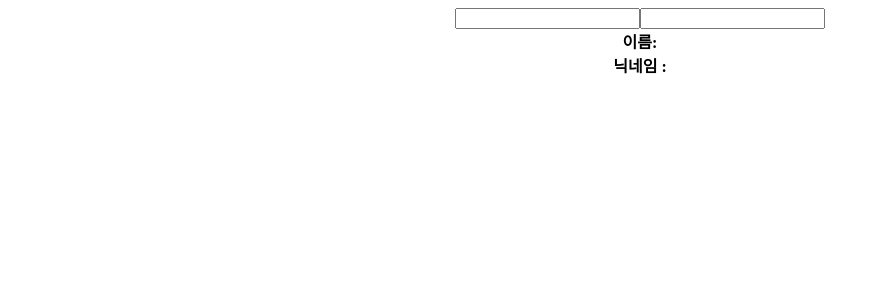
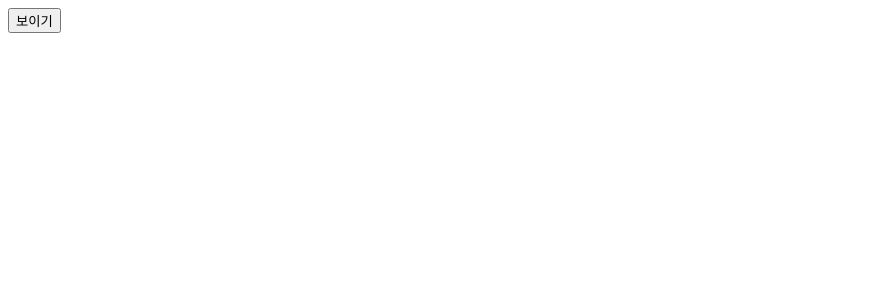
Before and after one commit to hamayj/TIL, a React (Create React App) app in the folder 221007-hooks/: page / in a window 1280 px wide. Shown: the top 300 px of the page, without its empty margins (0-880 px from the left). Built offline with nearby package versions, Linux system fonts and the light colour scheme.

Commit message:
study: React useEffect 뒷정리함수

```diff
--- a/221007-hooks/src/App.js
+++ b/221007-hooks/src/App.js
@@ -1,13 +1,22 @@
-import logo from './logo.svg';
-import './App.css';
+import React, {useState} from 'react';
 import Info from './Info';
 
 function App() {
+  const [visible, setVisible] = useState(false);
+
   return (
-    <div className="App">
-      <Info />
+    <div>
+      <button
+        onClick={()=> {
+          setVisible(!visible);
+        }}> {visible? '숨기기':'보이기'}
+      </button>
+        {visible && <Info /> }
+        {/* JSX 안에는 중괄호를 이용해서 표현식을 포함할 수 있음. 그 안에 JavaScript의 논리연산자 &&을 사용하면 쉽게 엘리먼트를 조건부로 넣을 수 있음. */}
+        {/* JS 안에서 true && expression은 항상 expression으로 평가되고, false && expression은 항상 false로 평가됨.
+        따라서 && 뒤에 엘리먼트는 조건이 true일 때 출력됨. 조건이 false라면 무시함. */}
     </div>
   );
-}
+};
 
 export default App;
--- a/221007-hooks/src/Info.js
+++ b/221007-hooks/src/Info.js
@@ -10,8 +10,13 @@ const Info = () => {
         //     name,nickname
         // );
         // console.log("마운트 될 때만 실행됩니다.");
+        console.log('effect');
         console.log(name);
-    }, [name]); // 왜 {} 처리 한걸까? 벗겨서 또 확인해보자.
+        return () => {
+            console.log('cleanup');
+            console.log(name);
+        };
+    }); // 왜 {} 처리 한걸까? 벗겨서 또 확인해보자.
     // {} 각각의 변수를 담은 객체로 처리해서 보여주겠다. (키:값 형태)
     // 마운트 될 때만 실행하고 싶을 때는 useEffect의 두번째 파라미터로 빈 배열 넣어주면 됨.
     // 배열 안에는 useState를 통해 관리하고 있는 상태를 넣어줘도 되고, props
```
